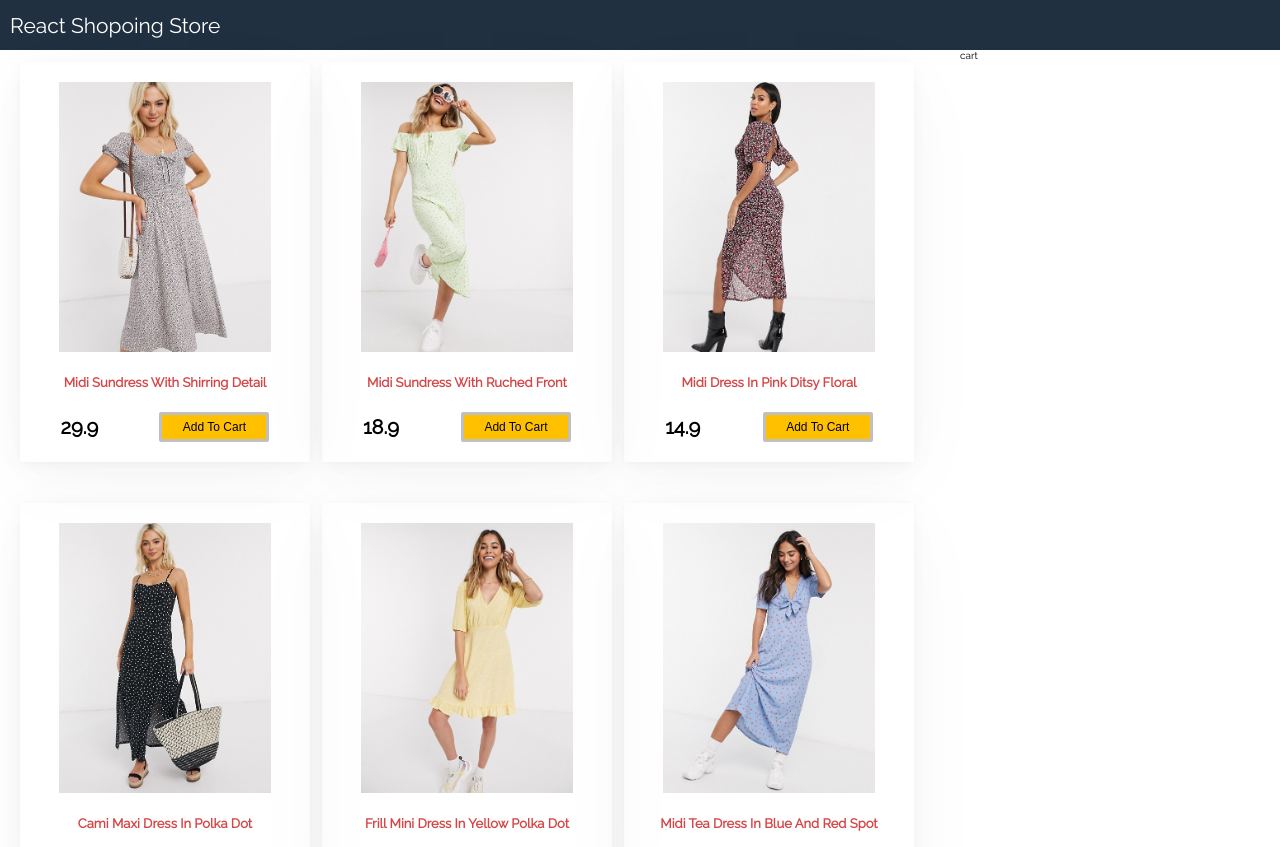
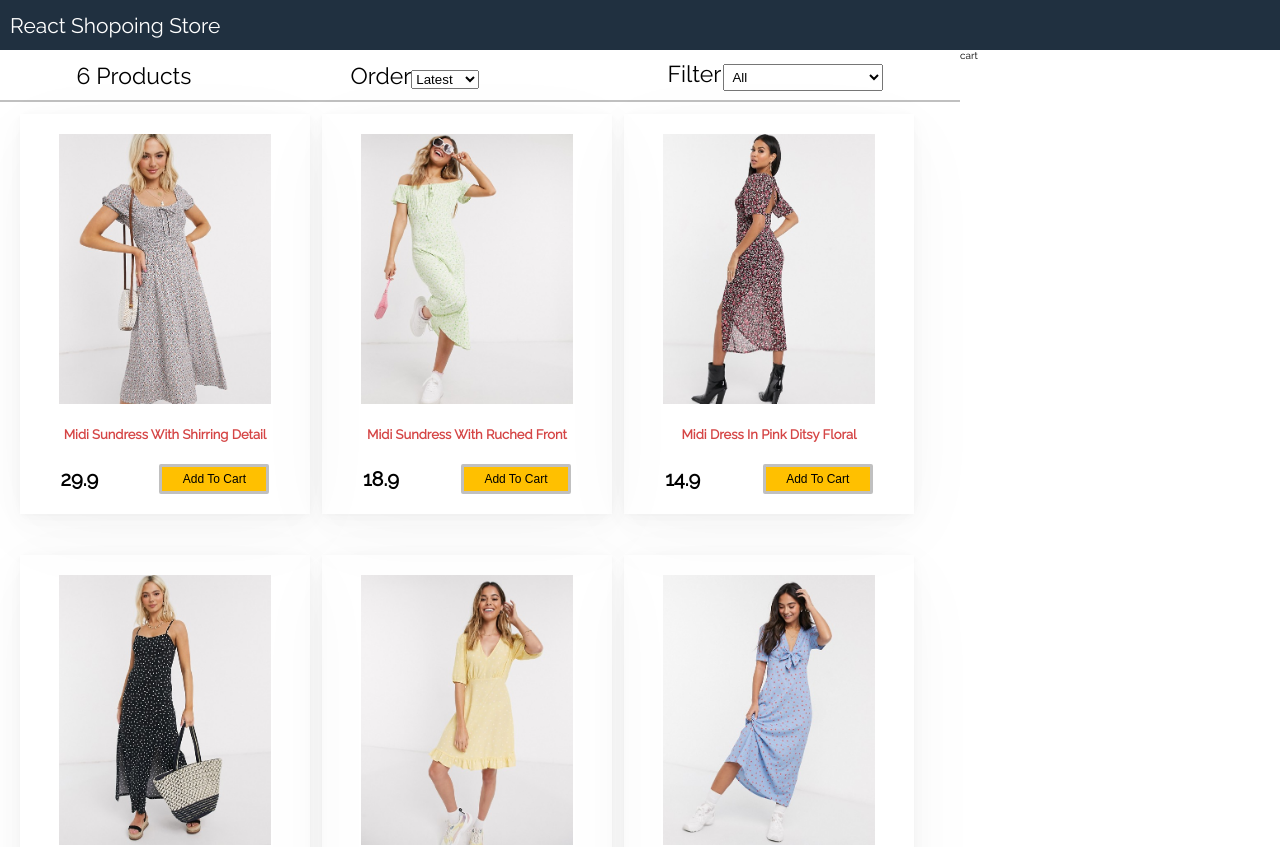
Before and after one commit to bishtjaswant/react-shopping-store, a React (Create React App) app: page / in a window 1280 px wide. Shown: the top 847 px of the page. Built offline with nearby package versions, Linux system fonts and the light colour scheme.

Commit message:
add filter option

```diff
--- a/src/App.js
+++ b/src/App.js
@@ -1,14 +1,44 @@
 import { useState } from "react";
+import Filter from "./components/filters/filter";
 import Product from './components/products/product';
 import data from './server-data.json';
 // add new feature
 export default function App() {
 
-    const [ products, setProducts] = useState({
-        products:data.products,
-        size:"",
-        sort:""
+    const [products, setProducts] = useState({
+        products: data.products,
+        size: "",
+        sort: ""
     });
+
+    const filterProductHandler = (e) => {
+        // console.log(e.target.value);
+        if (e.target.value == '') {
+            setProducts({
+                size: e.target.value,
+                products: data.products,
+            });
+        } else {
+            setProducts({
+                size: e.target.value,
+                products: data.products.filter((product) => product.availableSizes.includes(e.target.value))
+            })
+        }
+    };
+    const sortProductHandler = (e) => {
+        const sort = e.target.value;
+        setProducts({
+            sort: sort,
+
+            products: products.products.slice()
+                .sort((a, b)=> sort === 'lowest' ? a.price > b.price ? 1 : -1
+                        :
+                        sort === 'highest' ? a.price < b.price ? 1 : -1
+                            : a._id < a._id ? 1 : -1
+               )
+        })
+    };
+
     return <>
         <div className="container">
             <header>
@@ -17,7 +47,14 @@ export default function App() {
             <main>
                 <div className="content">
                     <div className="main">
-                   <Product products={products}  />
+                        <Filter
+                            count={products.products.length}
+                            size={products.size}
+                            sort={products.sort}
+                            sortProductHandler={sortProductHandler}
+                            filterProductHandler={filterProductHandler}
+                        />
+                        <Product products={products} />
                     </div>
                     <div className="aside">
                         cart
--- /dev/null
+++ b/src/components/filters/filter.js
@@ -0,0 +1,27 @@
+export default function Filter(props) {
+    const { count, size, sort, filterProductHandler, sortProductHandler } = props;
+    return (
+        <>
+            <div className="filter">
+                <div className="filter-count"> {count} Products </div>
+                <div className="filter-sort">Order
+                    <select value={sort} onChange={sortProductHandler} name="" id="">
+                        <option value="latest">Latest</option>
+                        <option value="lowest">Lowest</option>
+                        <option value="highest">Highest</option>
+                    </select> </div>
+                <div className="filter-size">Filter
+                    <select value={size} onChange={filterProductHandler} name="" id="">
+                        <option value="">All</option>
+                        <option value="L">L</option>
+                        <option value="M">M</option>
+                        <option value="S">S</option>
+                        <option value="XS">XS</option>
+                        <option value="XL">XL</option>
+                        <option value="XXL">XXL</option>
+
+                    </select> </div>
+            </div>
+        </>
+    )
+}
--- a/src/index.css
+++ b/src/index.css
@@ -1,35 +1,32 @@
-@import url('https://fonts.googleapis.com/css2?family=Raleway:ital,wght@0,400;1,100&display=swap');
-@import url('https://fonts.googleapis.com/css2?family=Raleway:ital,wght@0,400;1,100&display=swap');
+@import url("https://fonts.googleapis.com/css2?family=Raleway:ital,wght@0,400;1,100&display=swap");
+@import url("https://fonts.googleapis.com/css2?family=Raleway:ital,wght@0,400;1,100&display=swap");
 
-
-html{
+html {
   box-sizing: border-box;
   font-size: 62.5%;
 }
 
 body,
-#root{
+#root {
   margin: 0;
   padding: 0;
-    font-family: 'Raleway', sans-serif;
+  font-family: "Raleway", sans-serif;
 }
-a{
+a {
   text-decoration: none;
   color: #ffffff;
-
 }
 
-
-.container{
+.container {
   display: grid;
-    grid-template-areas:"hader" "main" "footer";
+  grid-template-areas: "hader" "main" "footer";
   grid-template-rows: 5rem 1fr 5rem;
   grid-template-columns: 1fr;
   height: 100vh;
 }
 
-header{
-    grid-area: 'header';
+header {
+  grid-area: "header";
   background-color: #203040;
 
   display: flex;
@@ -41,27 +38,27 @@ header a {
   cursor: pointer;
   text-transform: capitalize;
 }
-header a:hover{
+header a:hover {
   color: #ff8000;
 }
 
-main{
-    grid-area: 'main';
+main {
+  grid-area: "main";
 }
 
-main .content{
+main .content {
   display: flex;
   flex-wrap: wrap;
 }
-main .content .main{
-    flex: 3  60rem;
+main .content .main {
+  flex: 3 60rem;
 }
-main .content .aside{
+main .content .aside {
   flex: 1 20rem;
 }
 
-footer{
-    grid-area: 'footer';
+footer {
+  grid-area: "footer";
   background-color: #203040;
   color: #ffffff;
   display: flex;
@@ -69,38 +66,31 @@ footer{
   align-items: center;
   font-size: 2rem;
   text-transform: capitalize;
-
 }
 
-
 /* products */
-.products{
+.products {
   display: flex;
   flex-wrap: wrap;
   align-content: center;
   margin: 0 0 0 2rem;
   padding: 0;
   list-style-type: none;
-    gap: 1.7rem  1.2rem;
+  gap: 1.7rem 1.2rem;
+}
+.product {
+  box-shadow: 0 0.5px 2.2px rgba(0, 0, 0, 0.008),
+    0 1.3px 5.3px rgba(0, 0, 0, 0.012), 0 2.4px 10px rgba(0, 0, 0, 0.015),
+    0 4.2px 17.9px rgba(0, 0, 0, 0.018), 0 7.9px 33.4px rgba(0, 0, 0, 0.022),
+    0 19px 80px rgba(0, 0, 0, 0.03);
 
-}
-.product{
-    box-shadow:
-    0 0.5px 2.2px rgba(0, 0, 0, 0.008),
-    0 1.3px 5.3px rgba(0, 0, 0, 0.012),
-    0 2.4px 10px rgba(0, 0, 0, 0.015),
-    0 4.2px 17.9px rgba(0, 0, 0, 0.018),
-    0 7.9px 33.4px rgba(0, 0, 0, 0.022),
-    0 19px 80px rgba(0, 0, 0, 0.03)
-  ;
-
-     margin: 1.2rem 0 ;
+  margin: 1.2rem 0;
   padding: 2rem 1rem;
 }
 .product img {
   width: 27rem;
   height: 27rem;
-object-fit: contain
+  object-fit: contain;
 }
 .product .title {
   font-size: 1.3rem;
@@ -111,7 +101,7 @@ object-fit: contain
   line-height: 4px;
   padding: 1.4rem 0;
 }
-.product-price{
+.product-price {
   display: flex;
   flex-wrap: wrap;
   justify-content: space-around;
@@ -122,15 +112,38 @@ align-items: center;
   font-weight: 800;
 }
 .product-price .btn {
-    padding: .50rem;
+  padding: 0.5rem;
   text-transform: capitalize;
   font-size: 1.2rem;
   width: 11rem;
   background: #ffc000;
-border: .33rem solid #c0c0c0;
-border-radius: .2rem;
+  border: 0.33rem solid #c0c0c0;
+  border-radius: 0.2rem;
   cursor: pointer;
 }
-.product-price .btn:hover{
-border: .33rem solid #808080;
+.product-price .btn:hover {
+  border: 0.33rem solid #808080;
 }
+
+.filter {
+  display: flex;
+  justify-content: space-around;
+  align-items: center;
+  height: 5rem;
+  border-bottom: 2px solid #c0c0c0;
+}
+
+.filter .filter-count,
+.filter-sort,
+.filter-size {
+  font-size: 2.3rem;
+
+}
+
+.filter .filter-sort, .filter-size select {
+  width: 16rem;
+  padding: 0.4rem;
+  /* font-size: 2.4rem; */
+  font-weight: 100;
+  margin-left: .2rem;
+}
--- a/src/server-data.json
+++ b/src/server-data.json
@@ -8,7 +8,7 @@
         "description": "This is for all the latest trends, no matter who you are, where you’re from and what you’re up to. Exclusive to ASOS, our universal brand is here for you, and comes in all our fit ranges: ASOS Curve, Tall, Petite and Maternity. Created by us, styled by you.",
         "availableSizes": [
           "X",
-          "L",
+          "M",
           "XL",
           "XXL"
         ],
@@ -21,6 +21,7 @@
         "description": "This is for all the latest trends, no matter who you are, where you’re from and what you’re up to. Exclusive to ASOS, our universal brand is here for you, and comes in all our fit ranges: ASOS Curve, Tall, Petite and Maternity. Created by us, styled by you.",
         "availableSizes": [
           "X",
+          "XS",
           "M",
           "L"
         ],
@@ -33,6 +34,7 @@
         "description": "This is for all the latest trends, no matter who you are, where you’re from and what you’re up to. Exclusive to ASOS, our universal brand is here for you, and comes in all our fit ranges: ASOS Curve, Tall, Petite and Maternity. Created by us, styled by you.",
         "availableSizes": [
           "X",
+          "S",
           "M",
           "L"
         ],
@@ -55,6 +57,7 @@
         "description": "This is for all the latest trends, no matter who you are, where you’re from and what you’re up to. Exclusive to ASOS, our universal brand is here for you, and comes in all our fit ranges: ASOS Curve, Tall, Petite and Maternity. Created by us, styled by you.",
         "availableSizes": [
           "X",
+          "M",
           "L",
           "XL"
         ],
```
Lines whose indentation alone changed are shown as unchanged.
